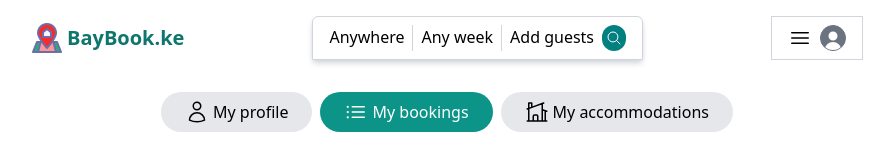
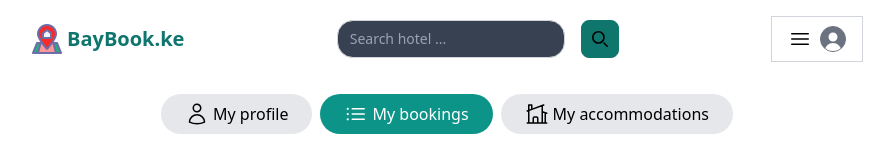
Before and after one commit to ignatiusratemo26/baybook_frontend, a React (Vite) app: page /account/bookings in a window 1280 px wide. Shown: the top 160 px of the page, without its empty margins (193-1087 px from the left). Built offline with nearby package versions, Linux system fonts and the light colour scheme; no server answers.

Commit message:
adjusted searchbar UI

```diff
--- a/src/Header.jsx
+++ b/src/Header.jsx
@@ -13,18 +13,46 @@
 
         <span className="font-bold text-xl text-teal-700">BayBook.ke</span>
       </Link>
+
+
+      <form class="flex gap-2 items-center max-w-sm mx-auto">
+          <label for="simple-search" class="sr-only">Search</label>
+          <div class="relative w-full">
+
+              <input type="text" id="simple-search" class="bg-gray-700 border border-gray-300 text-gray-900 text-sm rounded-lg focus:ring-teal-500 focus:border-teal-500 block w-full ps-10 p-2.5  dark:bg-white dark:border-gray-600 dark:placeholder-gray-400 dark:text-black dark:focus:ring-teal-500 dark:focus:border-teal-500" placeholder="Search hotel ..." required />
+          </div>
+          <button type="submit" class="p-2.5 ms-2 text-sm font-medium text-black bg-teal-700 rounded-lg border border-teal-700 hover:bg-teal-800 focus:ring-4 focus:outline-none focus:ring-blue-300 dark:bg-teal-600 dark:hover:bg-teal-700 dark:focus:ring-teal-800">
+              <svg class="w-4 h-4" aria-hidden="true" xmlns="http://www.w3.org/2000/svg" fill="none" viewBox="0 0 20 20">
+                  <path stroke="currentColor" stroke-linecap="round" stroke-linejoin="round" stroke-width="2" d="m19 19-4-4m0-7A7 7 0 1 1 1 8a7 7 0 0 1 14 0Z"/>
+              </svg>
+              <span class="sr-only">Search</span>
+          </button>
+      </form>
+
+
+{/*
       <div className="flex gap-2 border border-gray-300 rounded-t-md py-2 px-4 shadow-md shadow-gray-300">
-        <div>Anywhere</div>
+        <div>
+        <input
+          type="text"
+          value={location}
+           // Update the location state
+          placeholder="Anywhere"
+          className="border-none outline-none p-1"
+        />
+        </div>
         <div className="border-l border-gray-300"></div>
         <div>Any week</div>
         <div className="border-l border-gray-300"></div>
         <div>Add guests</div>
-        <button className="button-primary text-white p-1 rounded-full">
+        <button  className="button-primary text-white p-1 rounded-full">
           <svg xmlns="http://www.w3.org/2000/svg" fill="none" viewBox="0 0 24 24" strokeWidth={1.5} stroke="currentColor" className="w-4 h-4">
             <path strokeLinecap="round" strokeLinejoin="round" d="M21 21l-5.197-5.197m0 0A7.5 7.5 0 105.196 5.196a7.5 7.5 0 0010.607 10.607z" />
           </svg>
         </button>
-      </div>
+      </div> */}
+
+
       <Link to={user?'/account':'/login'} className="flex items-center gap-2 border border-gray-300 rounded-none py-2 px-4 ">
         <svg xmlns="http://www.w3.org/2000/svg" fill="none" viewBox="0 0 24 24" strokeWidth={1.5} stroke="currentColor" className="w-6 h-6">
           <path strokeLinecap="round" strokeLinejoin="round" d="M3.75 6.75h16.5M3.75 12h16.5m-16.5 5.25h16.5" />
--- a/src/pages/BookingsPage.jsx
+++ b/src/pages/BookingsPage.jsx
@@ -22,7 +22,7 @@
           <Link
             to={`/account/bookings/${booking._id}`}
             key={booking._id}
-            className="flex flex-col md:flex-row gap-4 border-2 border-black bg-gray-100 rounded-2xl overflow-hidden mb-6"
+            className="flex flex-col md:flex-row gap-4 border-2 border-black bg-gray-100 rounded-2xl overflow-hidden mb-6 shadow-xl shadow-gray-300"
           >
             {/* Image Section */}
             <div className="w-full md:w-48 flex justify-center items-center">
```
